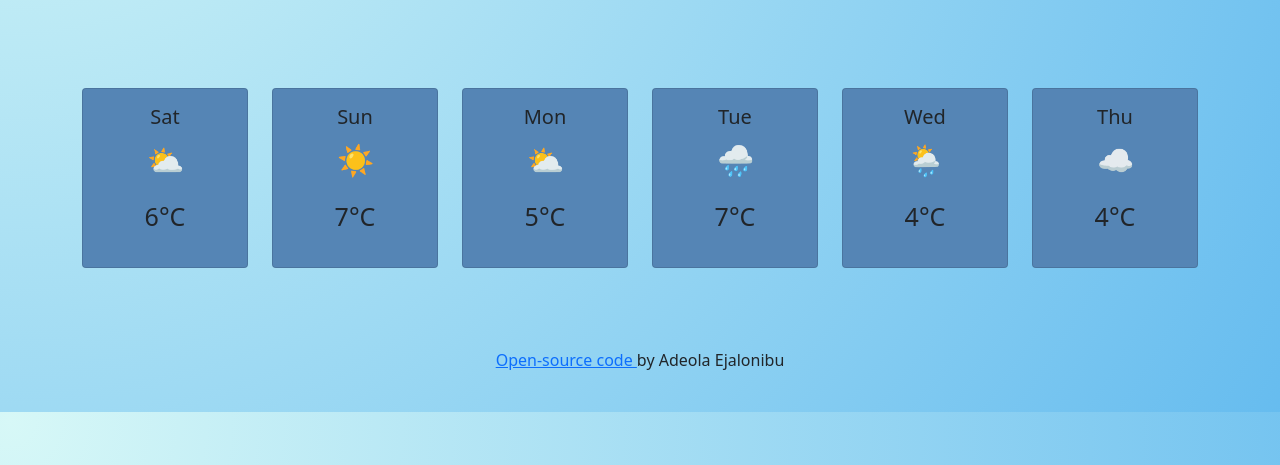
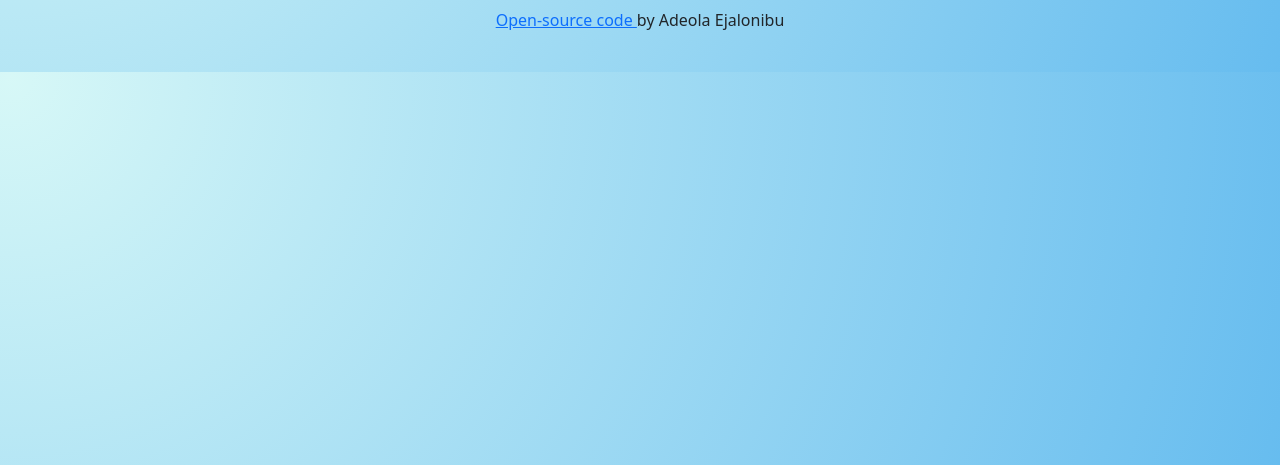
Before and after one commit to Adeola07/my-weather-app, a plain HTML site: page index.html in a window 1280 px wide. Shown: the part 335-800 px from the top of the page. Drawn offline with nearby package versions, Linux system fonts and the light colour scheme; no server answers.

Commit message:
Update index.html
Removed fake data for forecast in html

```diff
--- a/index.html
+++ b/index.html
@@ -60,65 +60,10 @@
       </div>
     </div>
 
-    <div class="container">
-      <div class="row">
-        <div class="col-sm-2">
-          <div class="card">
-            <div class="card-body">
-              <h5 class="card-title">Sat</h5>
-              <p class="card-text">⛅</p>
+    <div class="container" id="forecast">
 
-              <p class="temp">6°C</p>
-            </div>
-          </div>
         </div>
-        <div class="col-sm-2">
-          <div class="card">
-            <div class="card-body">
-              <h5 class="card-title">Sun</h5>
-              <p class="card-text">☀️</p>
-              <p class="temp">7°C</p>
-            </div>
-          </div>
-        </div>
-        <div class="col-sm-2">
-          <div class="card">
-            <div class="card-body">
-              <h5 class="card-title">Mon</h5>
-              <p class="card-text">⛅</p>
-              <p class="temp">5°C</p>
-            </div>
-          </div>
-        </div>
-        <div class="col-sm-2">
-          <div class="card">
-            <div class="card-body">
-              <h5 class="card-title">Tue</h5>
-              <p class="card-text">🌧️</p>
-              <p class="temp">7°C</p>
-            </div>
-          </div>
-        </div>
-        <div class="col-sm-2">
-          <div class="card">
-            <div class="card-body">
-              <h5 class="card-title">Wed</h5>
-              <p class="card-text">🌦️</p>
-              <p class="temp">4°C</p>
-            </div>
-          </div>
-        </div>
-        <div class="col-sm-2">
-          <div class="card">
-            <div class="card-body">
-              <h5 class="card-title">Thu</h5>
-              <p class="card-text">☁️</p>
-              <p class="temp">4°C</p>
-            </div>
-          </div>
-        </div>
-      </div>
-    </div>
+
     <footer>
       <a href="https://github.com/Adeola07/my-weather-app" target="_blank"
         >Open-source code
```
